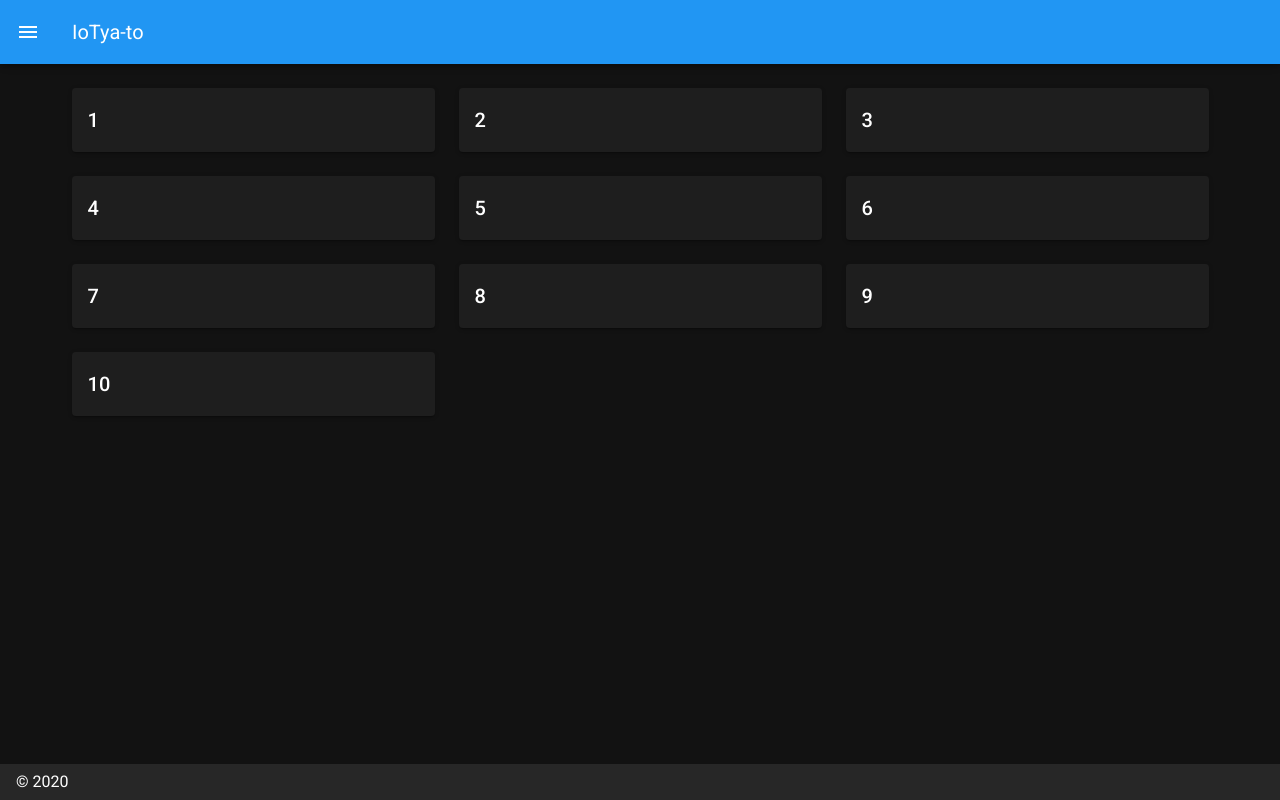
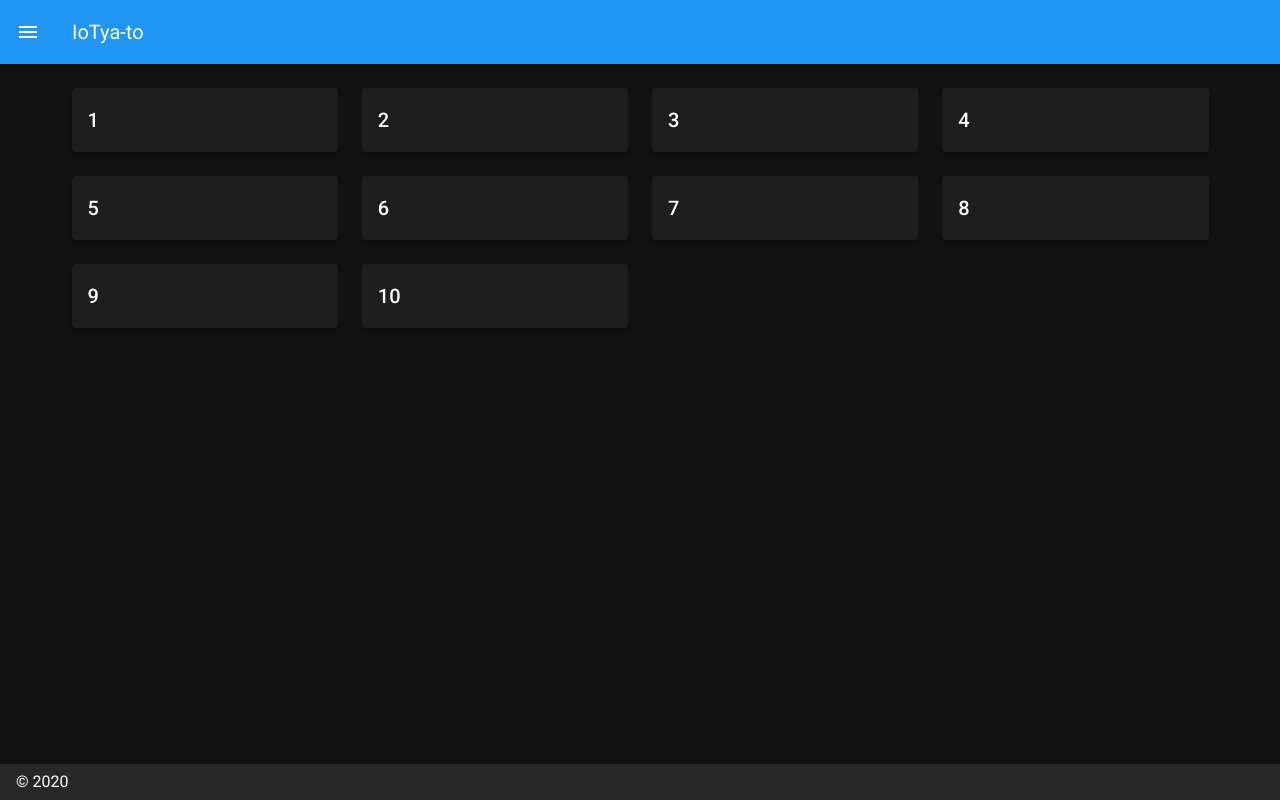
Before and after one commit to IoTya-To/IoTya-to, a Nuxt app: page /inspire in a window 1280 px wide. Built offline with nearby package versions, Linux system fonts and the light colour scheme.

Commit message:
some update

```diff
--- a/pages/inspire.vue
+++ b/pages/inspire.vue
@@ -2,7 +2,7 @@
   <v-layout>
     <v-container>
       <Draggable tag="v-row">
-        <v-col v-for="i in 10" :key="i" cols="4">
+        <v-col v-for="i in 10" :key="i" cols="3" class="ma-0">
           <v-card>
             <v-card-title>
               {{ i }}
```
Also changed, not shown: 1 other file (tests, documents, lock files or other folders).
